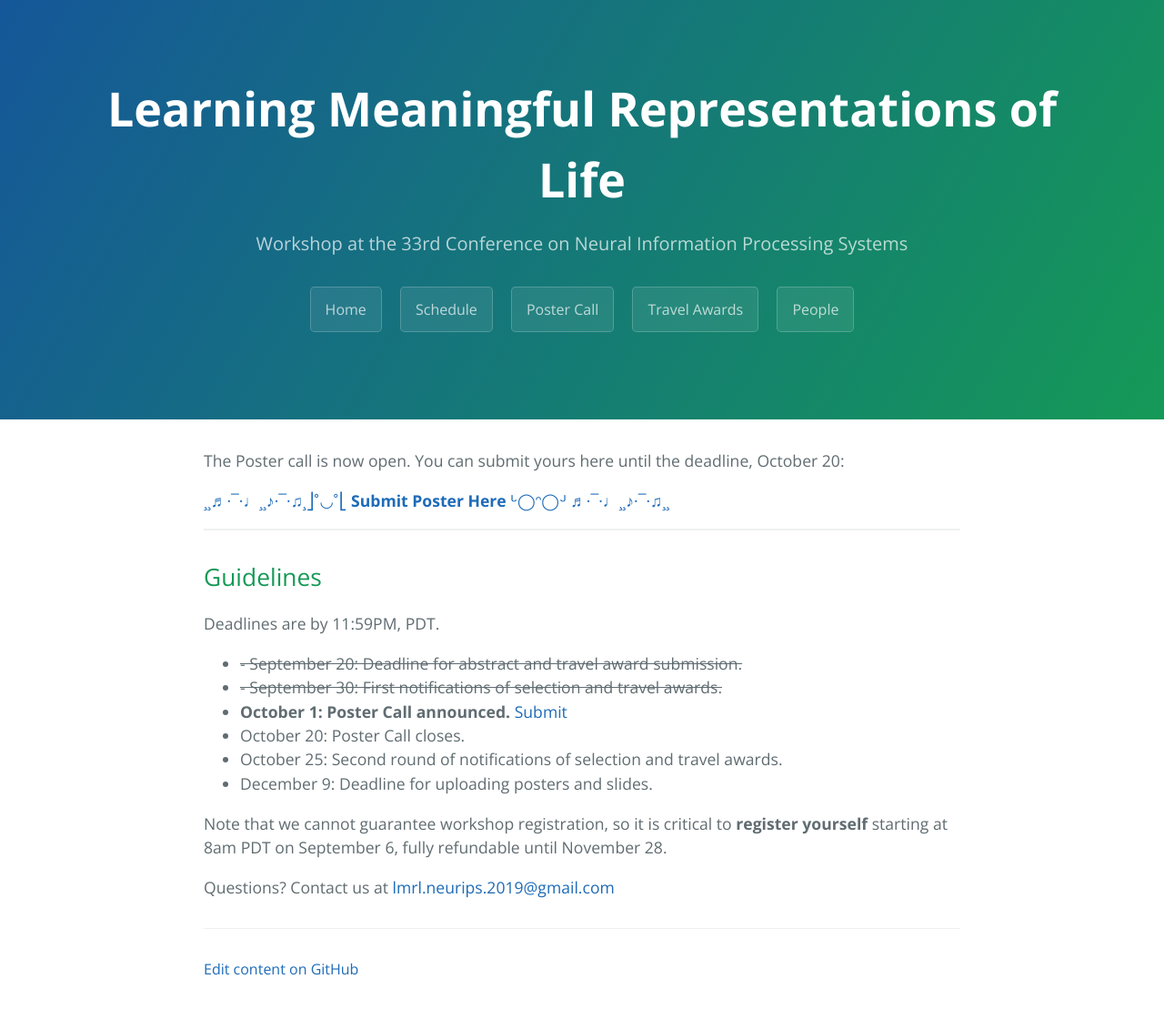
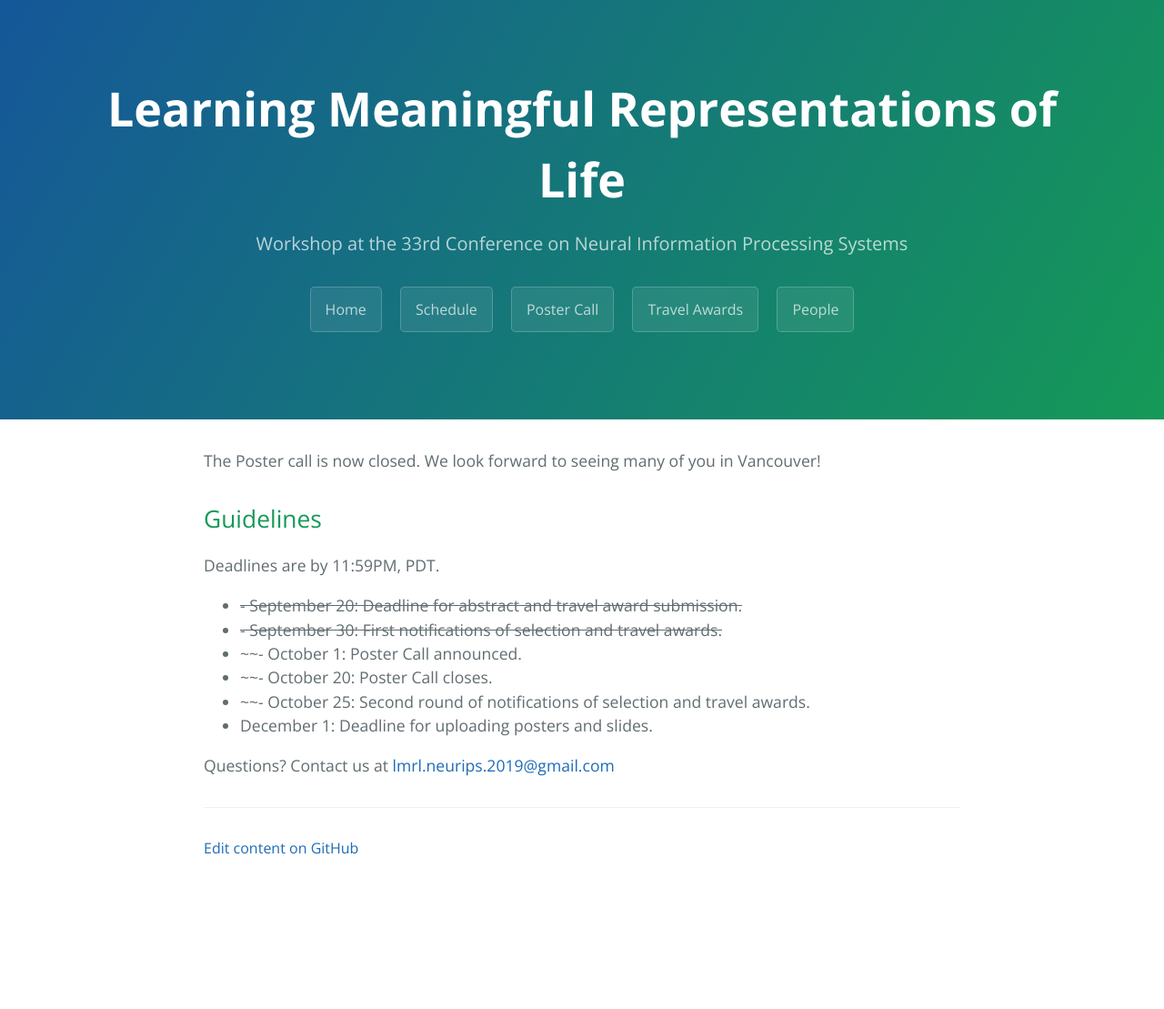
Before and after one commit to lmrl-bio/lmrl-bio.github.io, a Jekyll site: the page built from call.md, in a window 1280 px wide. Shown: the whole page at 91% size. Built offline with Jekyll 4.4.1, drawn with Linux system fonts in a browser that asks for light colours; after the commit the page ends 976 px from its top, so only the background shows below that.

Commit message:
Update call.md

```diff
--- a/call.md
+++ b/call.md
@@ -2,11 +2,7 @@
 layout: default
 ---
 
-The Poster call is now open. You can submit yours here until the deadline, October 20:
-
-[¸¸♬·¯·♩¸¸♪·¯·♫¸⎦˚◡˚⎣  **Submit Poster Here**   ᒡ◯ᵔ◯ᒢ ♬·¯·♩¸¸♪·¯·♫¸¸  ](https://forms.gle/Unw7hamZEo8p5LrB9)
-
-___
+The Poster call is now closed. We look forward to seeing many of you in Vancouver!
 
 ## Guidelines
 
@@ -14,11 +10,10 @@ Deadlines are by 11:59PM, PDT.
 
 - ~~- September 20: Deadline for abstract and travel award submission.~~
 - ~~- September 30: First notifications of selection and travel awards.~~
-- **October 1: Poster Call announced.** [Submit](https://forms.gle/Unw7hamZEo8p5LrB9)
-- October 20: Poster Call closes.
-- October 25: Second round of notifications of selection and travel awards.
-- December 9: Deadline for uploading posters and slides.
+- ~~- October 1: Poster Call announced.
+- ~~- October 20: Poster Call closes.
+- ~~- October 25: Second round of notifications of selection and travel awards.
+- December 1: Deadline for uploading posters and slides.
 
-Note that we cannot guarantee workshop registration, so it is critical to **register yourself** starting at 8am PDT on September 6, fully refundable until November 28.
 
 Questions? Contact us at <a href = "mailto: lmrl.neurips.2019@gmail.com">lmrl.neurips.2019@gmail.com</a>
```
